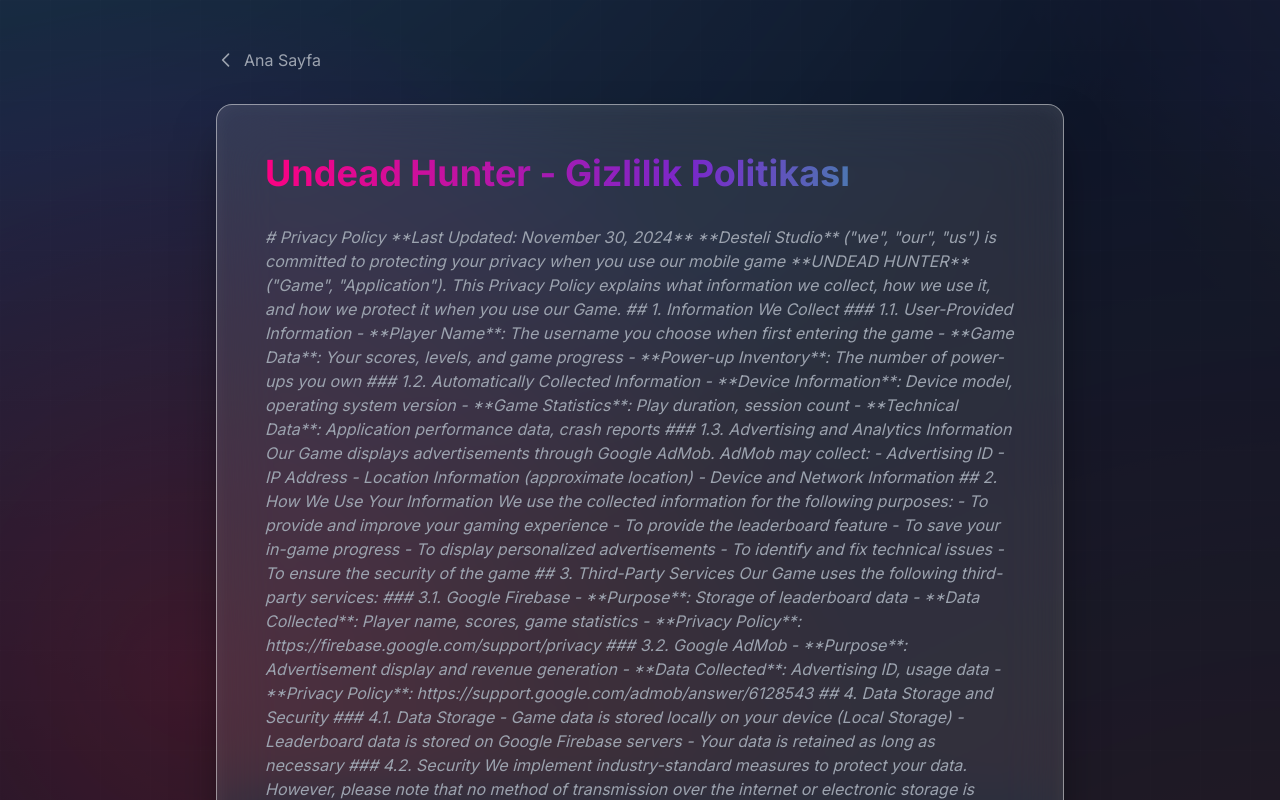
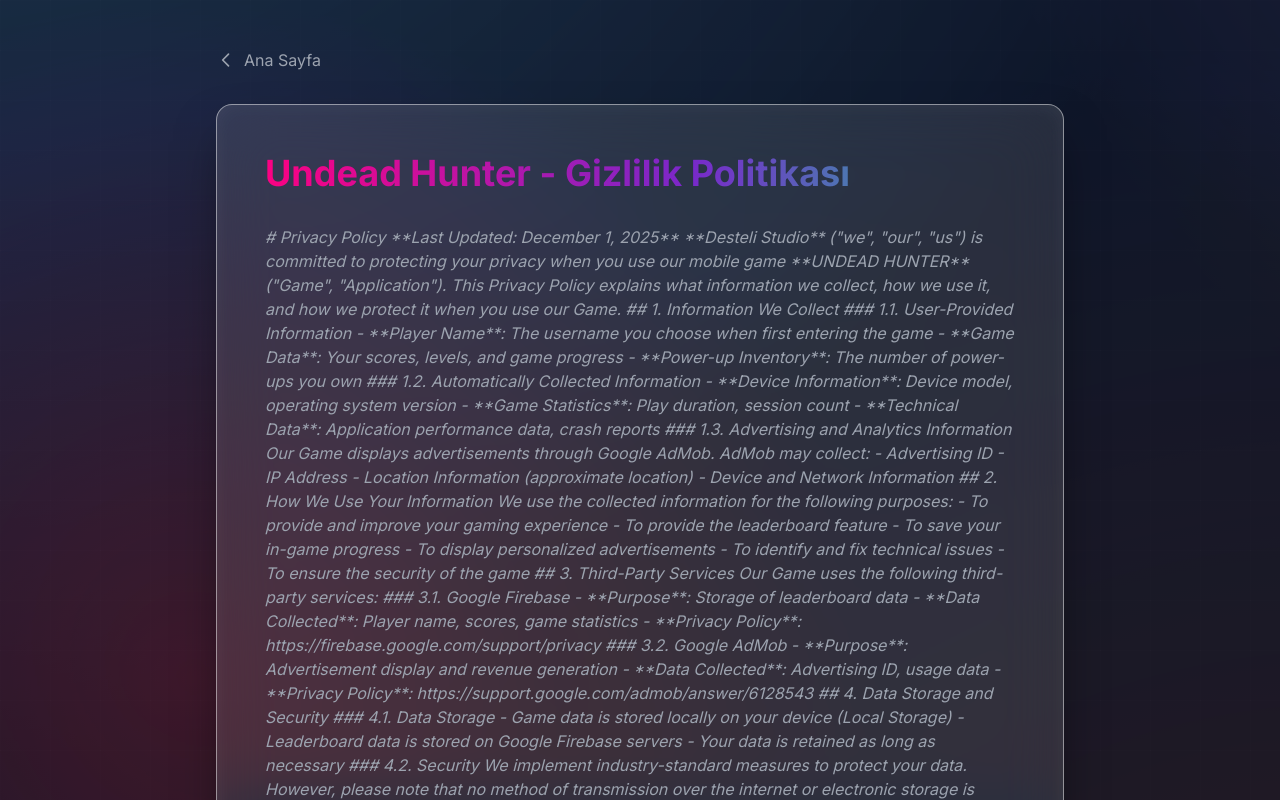
Before and after one commit to fatihdesteli/destelistudio, a Next.js app: page /undead-hunter in a window 1280 px wide. Shown: the top 800 px of the page. Built offline with nearby package versions, Linux system fonts and the light colour scheme.

Commit message:
december keledim

```diff
--- a/src/app/undead-hunter/page.tsx
+++ b/src/app/undead-hunter/page.tsx
@@ -53,7 +53,7 @@
             <p className="text-gray-400 italic">
              # Privacy Policy
 
-**Last Updated: November 30, 2024**
+**Last Updated: December 1, 2025**
 
 **Desteli Studio** ("we", "our", "us") is committed to protecting your privacy when you use our mobile game **UNDEAD HUNTER** ("Game", "Application"). This Privacy Policy explains what information we collect, how we use it, and how we protect it when you use our Game.
 
```
